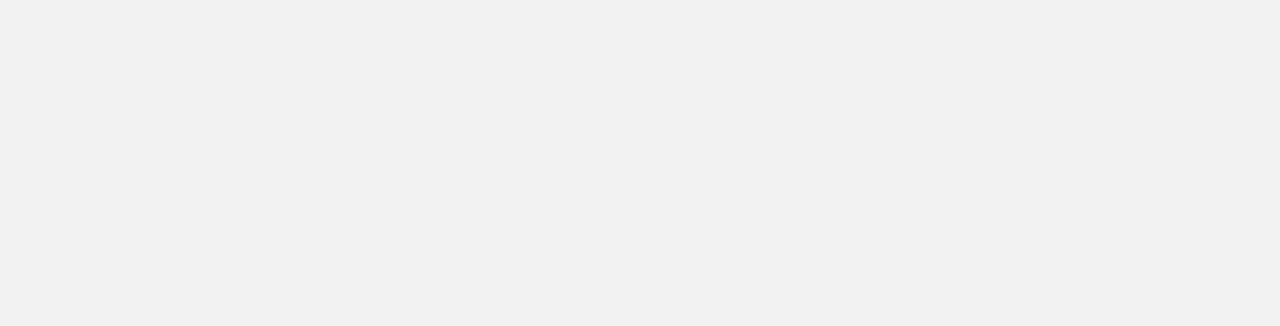
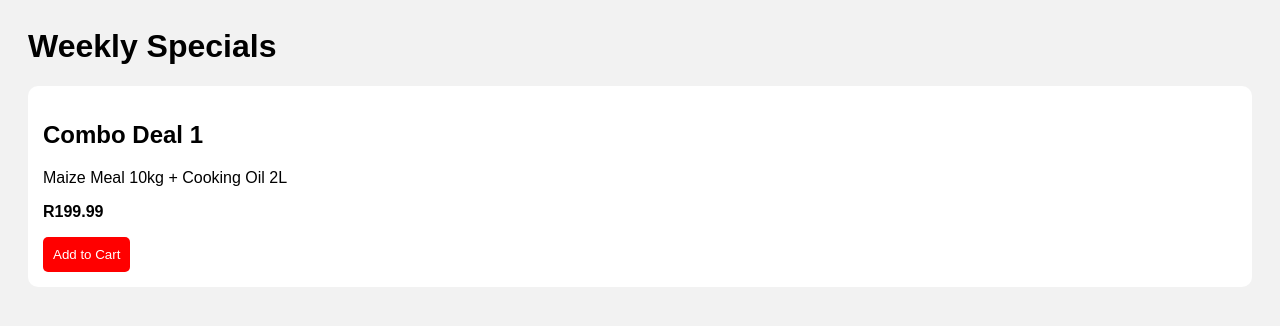
Before and after one commit to nontuthuzelomahlolo-byte/save-more-dealz, a plain HTML site: page index.html in a window 1280 px wide. Drawn offline with Linux system fonts and the light colour scheme.

Commit message:
add flyer

```diff
--- a/index.html
+++ b/index.html
@@ -20,3 +20,13 @@ button {
   border-radius: 5px;
 }
 </style>
+<body>
+    <h1>Weekly Specials</h1>
+
+    <div>
+        <h2>Combo Deal 1</h2>
+        <p>Maize Meal 10kg + Cooking Oil 2L</p>
+        <p><strong>R199.99</strong></p>
+        <button>Add to Cart</button>
+    </div>
+</body>
```
